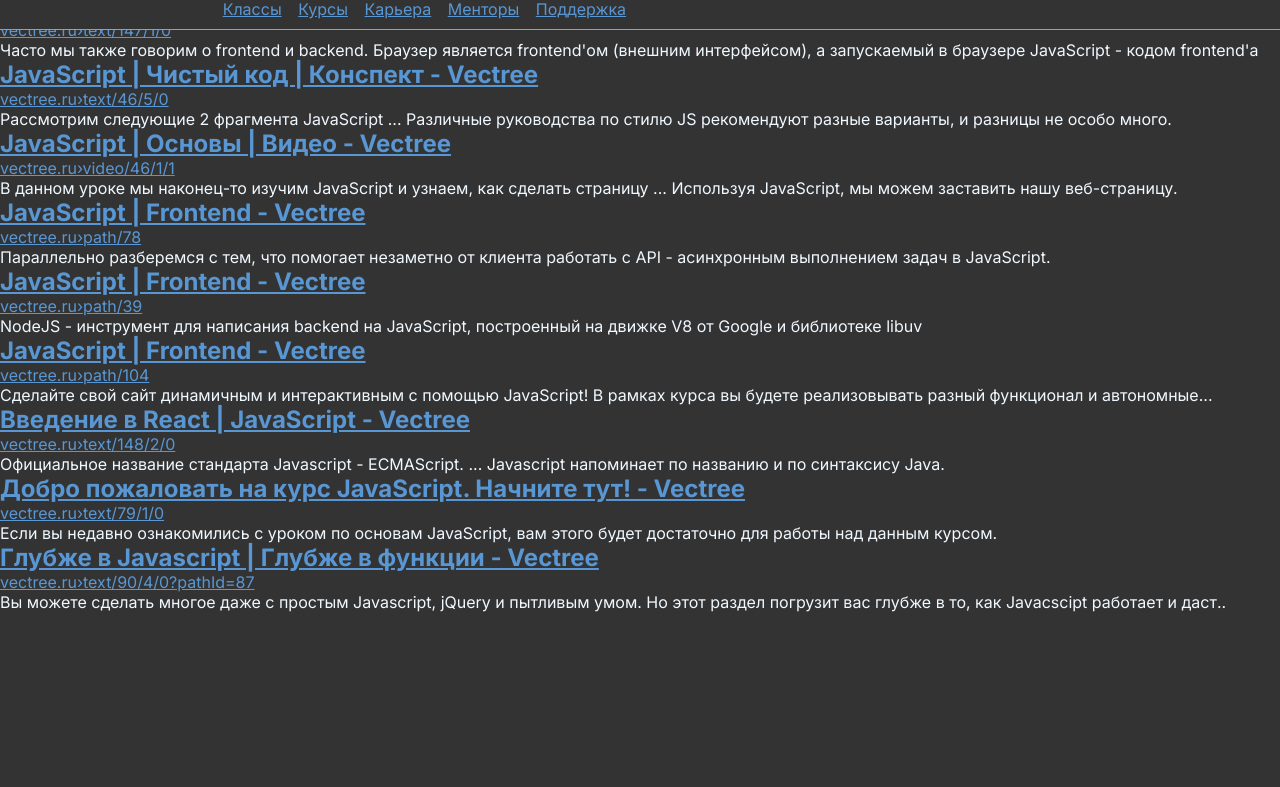
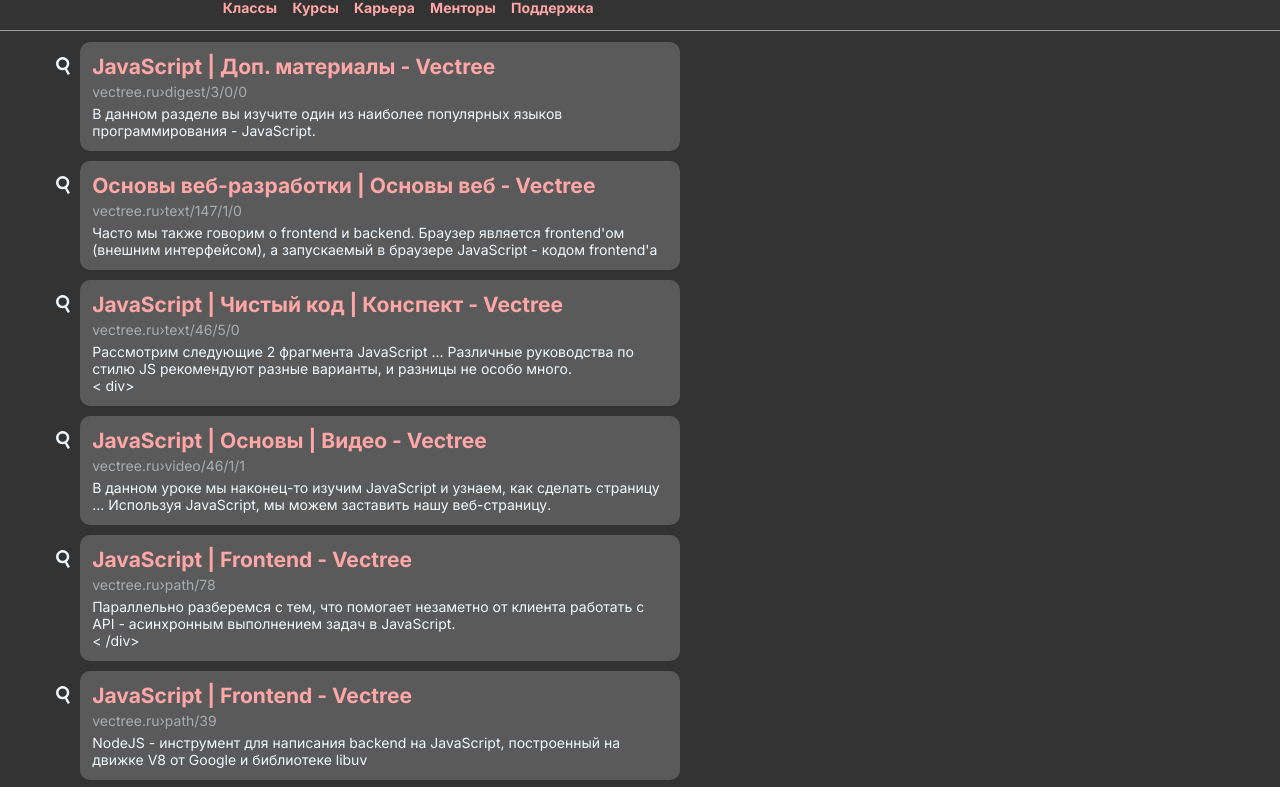
Before and after one commit to andreoegorov/vectree-search, a plain HTML site: page index.html in a window 1280 px wide. Shown: the part 78-865 px from the top of the page. Before the commit the page ends 800 px from the top, so only its background shows below. Drawn offline with Linux system fonts and the light colour scheme; files whose address does not match are found by name.

Commit message:
final commit

```diff
--- a/index.html
+++ b/index.html
@@ -1,10 +1,10 @@
 <!DOCTYPE html>
-<html lang="en">
+<html lang="ru">
 <head>
     <meta charset="UTF-8">
     <meta name="viewport" content="width=device-width, initial-scale=1.0">
-    <link rel="stylesheet" type="text/css" href="D:\vectree-search\style.css" />
-    <title>Search</title>
+    <link rel="stylesheet" type="text/css" href="D:\vectree-search\style.css"/>
+    <title>Search Vectree</title>
 </head>
 <body>
     <header id="header">
@@ -13,92 +13,118 @@
             <form action="#" method="get">
                 <div id="search-elements">
                     <input type="text" title="search" id="search-input" value="javascript"/>
-                    <input type="button" id="search-button" value="Поиск" />
+                    <input type="button" id="search-button" onclick="onClick()" value="Поиск" />
                 </div>
             </form>
             <nav id="nav">
-                <a href="#">Классы</a>
-                <a href="#">Курсы</a>
-                <a href="#">Карьера</a>
-                <a href="#">Менторы</a>
-                <a href="#">Поддержка</a>
+                <a href="https://vectree.ru/class">Классы</a>
+                <a href="https://vectree.ru/paths">Курсы</a>
+                <a href="https://vectree.ru/career">Карьера</a>
+                <a href="https://vectree.ru/mentoring">Менторы</a>
+                <a href="https://vectree.ru/support">Поддержка</a>
             </nav>
         </div>
         <div id="profile">
-        <p id="profile-name">andreoegorov <span class="caret">▼</span></p>
+            <p id="profile-name">andreoegorov</p>
             <img src="https://avatars0.githubusercontent.com/u/45194962?v=4" id="profile-img" alt="profile-img">
         </div>
     </header>
     <main id="main">
         <article class="article">
-            <i class="article-icon"></i>
-            <h2><a href="#">JavaScript | Доп. материалы - Vectree</a></h2>
-            <p><a href="#">vectree.ru›digest/3/0/0</a></p>
+            <img src="search-icon.svg" class="article-icon" alt>
+            <div class="article-block">
+                <h2><a href="https://vectree.ru/digest/3/0/0">JavaScript | Доп. материалы - Vectree</a></h2>
+                <p><a href="https://vectree.ru/digest/3/0/0" class="article-source">vectree.ru›digest/3/0/0</a></p>
                 <p>В данном разделе вы изучите один из наиболее популярных языков программирования - JavaScript.</p>
+            </div>
         </article>
 
         <article class="article">
-            <i class="article-icon"></i>
-            <h2><a href="#">Основы веб-разработки | Основы веб - Vectree</a></h2>
-            <p><a href="#">vectree.ru›text/147/1/0</a></p>
+            <img src="search-icon.svg" class="article-icon" alt>
+            <div class="article-block">
+                <h2><a href="https://vectree.ru/text/147/1/0">Основы веб-разработки | Основы веб - Vectree</a></h2>
+                <p><a href="https://vectree.ru/text/147/1/0" class="article-source">vectree.ru›text/147/1/0</a></p>
                 <p>Часто мы также говорим о frontend и backend. Браузер является frontend'ом (внешним интерфейсом), а запускаемый в браузере JavaScript - кодом frontend'а</p>
+            </div>
         </article>
 
         <article class="article">
-            <i class="article-icon"></i>
-            <h2><a href="#">JavaScript | Чистый код | Конспект - Vectree</a></h2>
-            <p><a href="#">vectree.ru›text/46/5/0</a></p>
+            <img src="search-icon.svg" class="article-icon" alt>
+            <div class="article-block">
+                <h2><a href="https://vectree.ru/text/46/5/0">JavaScript | Чистый код | Конспект - Vectree</a></h2>
+                <p><a href="https://vectree.ru/text/46/5/0" class="article-source">vectree.ru›text/46/5/0</a></p>
                 <p>Рассмотрим следующие 2 фрагмента JavaScript ... Различные руководства по стилю JS рекомендуют разные варианты, и разницы не особо много.</p>
+        <   div>
         </article>
 
         <article class="article">
-            <i class="article-icon"></i>
-            <h2><a href="#">JavaScript | Основы | Видео - Vectree</a></h2>
-            <p><a href="#">vectree.ru›video/46/1/1</a></p>
+            <img src="search-icon.svg" class="article-icon" alt>
+            <div class="article-block">
+                <h2><a href="https://vectree.ru/video/46/1/1">JavaScript | Основы | Видео - Vectree</a></h2>
+                <p><a href="https://vectree.ru/video/46/1/1" class="article-source">vectree.ru›video/46/1/1</a></p>
                 <p>В данном уроке мы наконец-то изучим JavaScript и узнаем, как сделать страницу ... Используя JavaScript, мы можем заставить нашу веб-страницу.</p>
+            </div>
         </article>
 
         <article class="article">
-            <i class="article-icon"></i>
-            <h2><a href="#">JavaScript | Frontend - Vectree</a></h2>
-            <p><a href="#">vectree.ru›path/78</a></p>
+            <img src="search-icon.svg" class="article-icon" alt>
+            <div class="article-block">
+                <h2><a href="https://vectree.ru/path/78">JavaScript | Frontend - Vectree</a></h2>
+                <p><a href="https://vectree.ru/path/78" class="article-source">vectree.ru›path/78</a></p>
                 <p>Параллельно разберемся с тем, что помогает незаметно от клиента работать с API - асинхронным выполнением задач в JavaScript.</p>
+        <   /div>
         </article>
 
         <article class="article">
-            <i class="article-icon"></i>
-            <h2><a href="#">JavaScript | Frontend - Vectree</a></h2>
-            <p><a href="#">vectree.ru›path/39</a></p>
+            <img src="search-icon.svg" class="article-icon" alt>
+            <div class="article-block">
+                <h2><a href="https://vectree.ru/path/39">JavaScript | Frontend - Vectree</a></h2>
+                <p><a href="https://vectree.ru/path/39" class="article-source">vectree.ru›path/39</a></p>
                 <p>NodeJS - инструмент для написания backend на JavaScript, построенный на движке V8 от Google и библиотеке libuv</p>
+            </div>
         </article>
 
         <article class="article">
-            <i class="article-icon"></i>
-            <h2><a href="#">JavaScript | Frontend - Vectree</a></h2>
-            <p><a href="#">vectree.ru›path/104</a></p>
+            <img src="search-icon.svg" class="article-icon" alt>
+            <div class="article-block">
+                <h2><a href="https://vectree.ru/path/104">JavaScript | Frontend - Vectree</a></h2>
+                <p><a href="https://vectree.ru/path/104" class="article-source">vectree.ru›path/104</a></p>
                 <p>Сделайте свой сайт динамичным и интерактивным с помощью JavaScript! В рамках курса вы будете реализовывать разный функционал и автономные...</p>
+            /div>
         </article>
 
         <article class="article">
-            <i class="article-icon"></i>
-            <h2><a href="#">Введение в React | JavaScript - Vectree</a></h2>
-            <p><a href="#">vectree.ru›text/148/2/0</a></p>
+            <img src="search-icon.svg" class="article-icon" alt>
+            <div class="article-block">
+                <h2><a href="https://vectree.ru/text/148/2/0">Введение в React | JavaScript - Vectree</a></h2>
+                <p><a href="https://vectree.ru/text/148/2/0" class="article-source">vectree.ru›text/148/2/0</a></p>
                 <p>Официальное название стандарта Javascript - ECMAScript. ... Javascript напоминает по названию и по синтаксису Java.</p>
+            </div>
         </article>
 
         <article class="article">
-            <i class="article-icon"></i>
-            <h2><a href="#">Добро пожаловать на курс JavaScript. Начните тут! - Vectree</a></h2>
-            <p><a href="#">vectree.ru›text/79/1/0</a></p>
+            <img src="search-icon.svg" class="article-icon" alt>
+            <div class="article-block">
+                <h2><a href="https://vectree.ru/text/79/1/0">Добро пожаловать на курс JavaScript. Начните тут! - Vectree</a></h2>
+                <p><a href="https://vectree.ru/text/79/1/0" class="article-source">vectree.ru›text/79/1/0</a></p>
                 <p>Если вы недавно ознакомились с уроком по основам JavaScript, вам этого будет достаточно для работы над данным курсом.</p>
+            </div>
         </article>
 
         <article class="article">
-            <i class="article-icon"></i>
-            <h2><a href="#">Глубже в Javascript | Глубже в функции - Vectree</a></h2>
-            <p><a href="#">vectree.ru›text/90/4/0?pathId=87</a></p>
+            <img src="search-icon.svg" class="article-icon" alt>
+            <div class="article-block">
+                <h2><a href="https://vectree.ru/text/90/4/0?pathId=87">Глубже в Javascript | Глубже в функции - Vectree</a></h2>
+                <p><a href="https://vectree.ru/text/90/4/0?pathId=87" class="article-source">vectree.ru›text/90/4/0?pathId=87</a></p>
                 <p>Вы можете сделать многое даже с простым Javascript, jQuery и пытливым умом. Но этот раздел погрузит вас глубже в то, как Javacscipt работает и даст..</p>
+            </div>
         </article>
+
     </main>
+    <script type="text/javascript">
+        function onClick(){
+            alert(" Layout only ¯\\_(ツ)_/¯");
+        }
+    </script>
 </body>
 </html>
--- a/style.css
+++ b/style.css
@@ -6,6 +6,7 @@
 	margin: 0;
 	padding: 0;
 }
+
 body {
 	background-color: #333;
 	color: aliceblue;
@@ -15,18 +16,57 @@ body {
 }
 
 a {
-	color: #5997d4;
+	text-decoration: none;
+	color:#ffa6a6;
 }
 
-.caret{
-	font-size: 10px;
+a:hover,
+a:focus {
+	color: #fd6f72;
+}
+
+.article{
+	margin-left: 4vw;
+	display: flex;
+
+}
+
+.article-block {
+	max-width: 600px;
+	margin-bottom: 10px;
+	padding: 12px;
+	font-size: 14px;
+	background-color: #5a5a5a;
+	border-radius: 10px;
+}
+
+.article-source{
+	display: inline-block;
+	margin-top: 4px;
+	margin-bottom: 5px;
+	border: 0;
+	color: rgb(168, 173, 177);
+}
+
+.article-source:hover,
+.article-source:focus {
+	color: aliceblue;
+}
+
+.article-icon{
+	width: 24px;
+	height: 24px;
+	margin-top: 12px;
+	margin-right: 5px;
+	padding: 3px;
+	color: aliceblue;
 }
 
 #header {
 	position: fixed;
 	width: 100%;
+	border-bottom: 1px #9e9e9e solid;
 	background-color: #333;
-	border-bottom: 1px #9e9e9e solid;
 }
 
 #logo {
@@ -43,8 +83,8 @@ a {
 
 #search-elements {
 	padding: 4px;
+	border-radius: 13px;
 	background-color: #ea4d50;
-	border-radius: 13px;
 }
 
 #search-input {
@@ -58,25 +98,25 @@ a {
   	transition: .3s border-color;
 	color: aliceblue;
 	background-color: #5a5a5a;
-
 }
 
 #search-input:hover,
 #search-input:active,
 #search-input:focus {
 	border: 0;
-	outline: 0;
+	outline: 4px solid #ff5558;
 }
 
 #search-button {
 	position: relative;
+	cursor: pointer;
 	height: 28px;
 	padding: 0 20px;
-	font-size: 20px;
 	outline: 0;
 	border: 0;
 	border-radius: 10px;
-	cursor: pointer;
+	transition: .3s background-color;
+	font-size: 20px;
 	color: aliceblue;
 	background-color:#ea4d50;
 }
@@ -86,7 +126,9 @@ a {
 }
 
 #nav {
-	padding: 10px;
+	padding: 10px 10px 14px 10px;
+	font-size: 14px;
+	font-weight: bold;
 }
 
 #nav > a {
@@ -99,9 +141,9 @@ a {
 }
 
 #profile-name {
+	display: table-cell;
 	padding-right: 20px;
 	padding-left: 20px;
-	display: table-cell;
 	vertical-align: middle;
 	font-size: 18px;
 }
@@ -109,10 +151,9 @@ a {
 #profile-img {
 	width: 40px;
 	height: 40px;
+	float: right;
 	border-radius: 20%;
-	float: right;
 }
-
-#main {
-
+#main{
+	padding-top: 120px;
 }
```
Also changed, not shown: search-icon.svg (added). Lines whose indentation alone changed are shown as unchanged.
